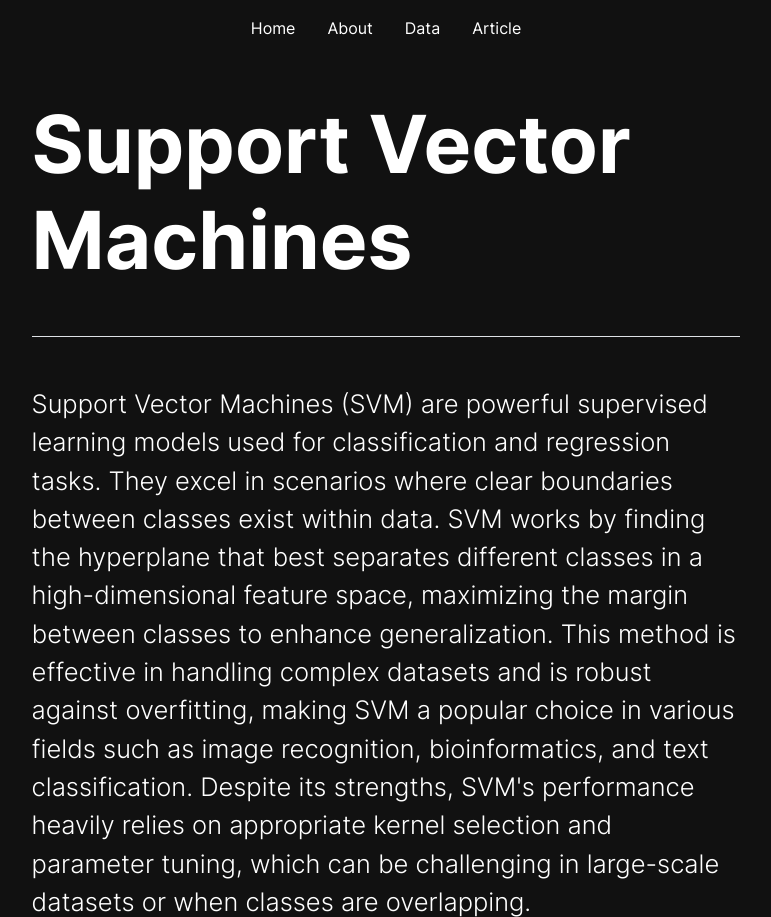
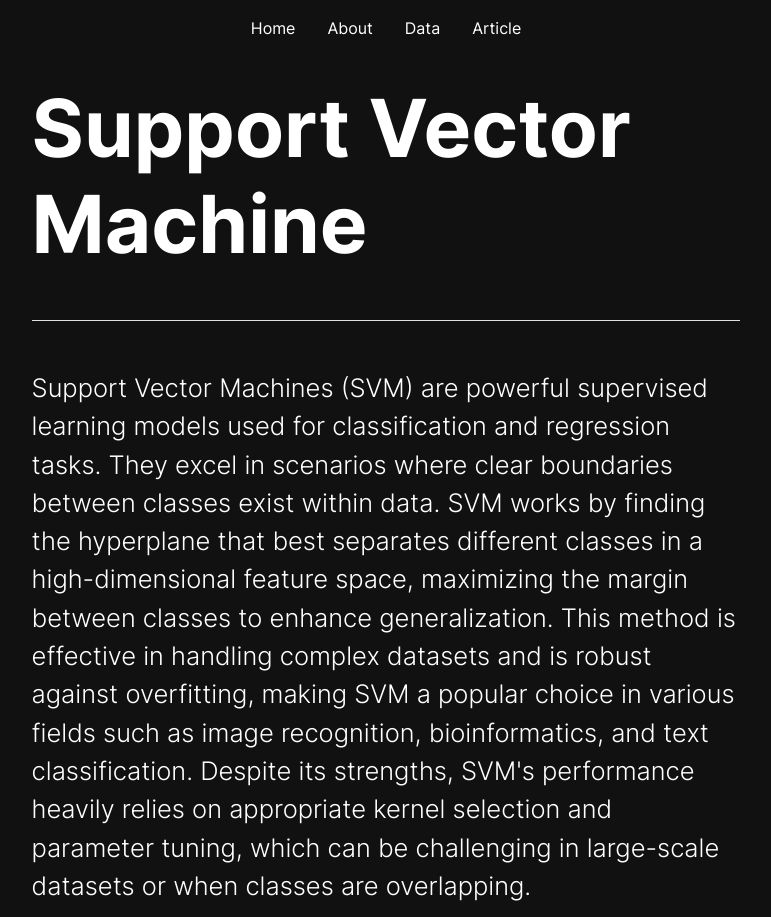
Before and after one commit to AdrianoCLeao/GalacticAtlas, a plain HTML site: page SVM.html in a window 1280 px wide. Shown: the top 917 px of the page, without its empty margins (254-1025 px from the left). Drawn offline with Linux system fonts and the light colour scheme.

Commit message:
Support Vector Machine

```diff
--- a/SVM.html
+++ b/SVM.html
@@ -109,7 +109,7 @@
         <div class="col-12 col-lg-10 col-xl-8">
           <div class="row">
             <div class="col-12">
-              <h1 class="display-1 fw-bold mt-3">Support Vector Machines
+              <h1 class="display-1 fw-bold mt-3 pt-5">Support Vector Machine
               </h1>
               <p class="lead border-top pt-5 mt-5" data-aos="fade-up">Support Vector Machines (SVM) are powerful
                 supervised learning models used for classification and regression tasks. They excel in scenarios where
```
